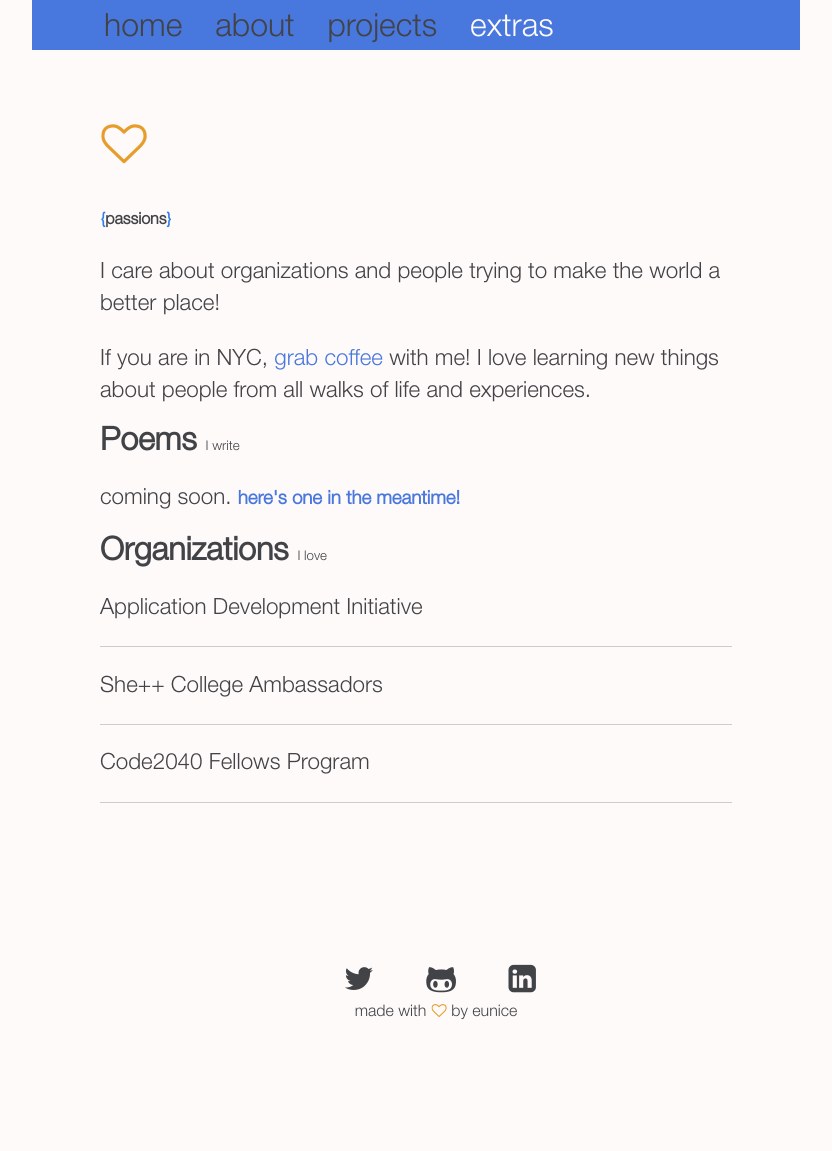
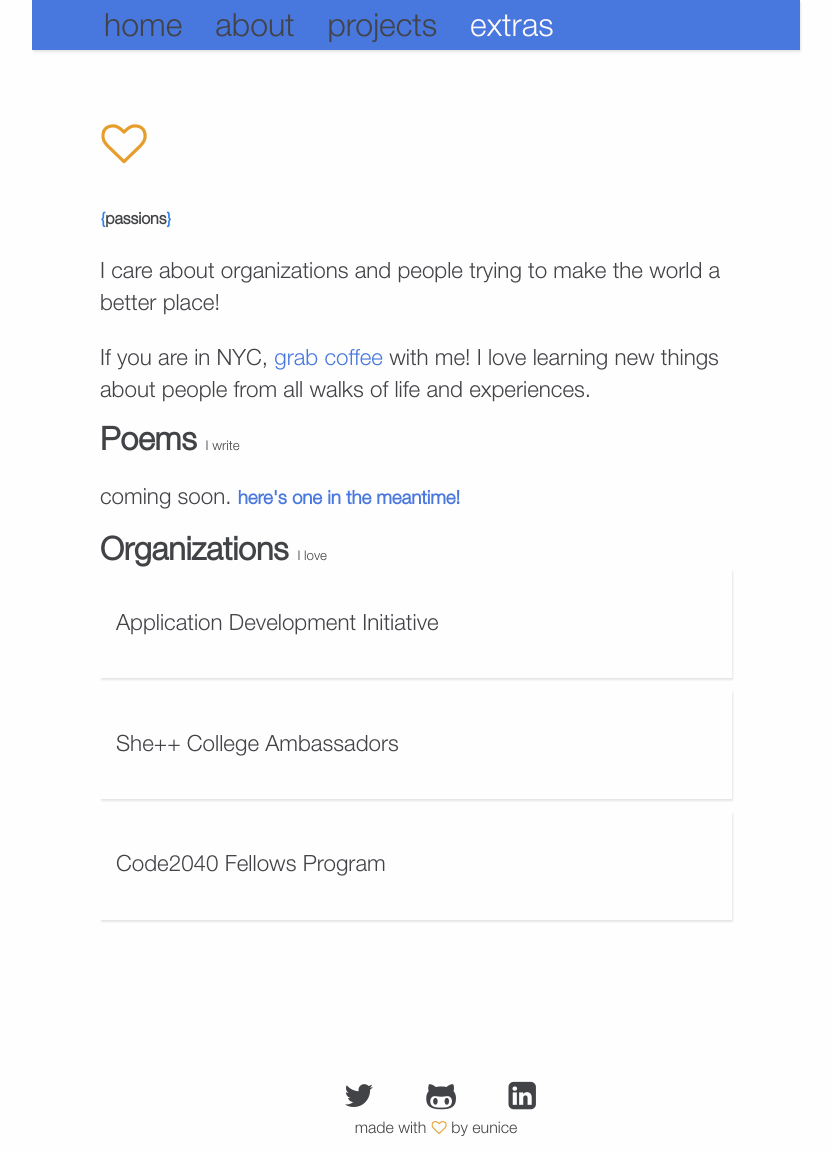
Before and after one commit to eunicekokor/eunicekokor.github.io, a Flask app: page /extras in a window 1280 px wide. Shown: the whole page, without its empty margins (224-1056 px from the left). Before the commit the page ends 1019 px from the top, so only its background shows below. Run offline with Flask 2, Linux system fonts and the light colour scheme; some libraries are stand-ins or nearby versions; some web fonts are replaced.

Commit message:
style cause I am cool

```diff
--- a/static/css/style.css
+++ b/static/css/style.css
@@ -1,7 +1,7 @@
 html {
     font-family: 'Helvetica 45 Light';
     color: #424347;
-    background: snow;
+    background: #FEFEFE;
     line-height: 1.618em;
 }
 .page_content {
@@ -51,6 +51,7 @@ h3 {
     background: #4877DE;
     z-index: 500;
     line-height: 2.5em;
+    box-shadow: 1px 2px 2px rgba(0,0,0,0.1);
 }
 #nav {
     list-style-type: none;
@@ -129,11 +130,16 @@ a:visited {
     line-height: 1.3em;
 }
 .organization_group{
-    border-bottom: solid;
+    box-shadow: 1px 2px 2px rgba(0,0,0,0.1);
+    padding: 1em;
+    margin-bottom: .75em;
+}
+
+.organization_group:hover{
+        border-bottom: solid;
     border-color: #ccc;
     border-width: thin;
 }
-
 /**************
 Project Related
 **************/
@@ -147,12 +153,11 @@ Project Related
   width: 150px;
   height: 150px;
   border-bottom: solid;
-  border-radius: 5%;
   border-color: #424347;
+  box-shadow: 1px 2px 2px rgba(0,0,0,0.2);
 }
 
 .project-feature:hover{
-  border-radius: 5%;
   border-bottom: solid;
   border-color: #4877DE;
 }
```
